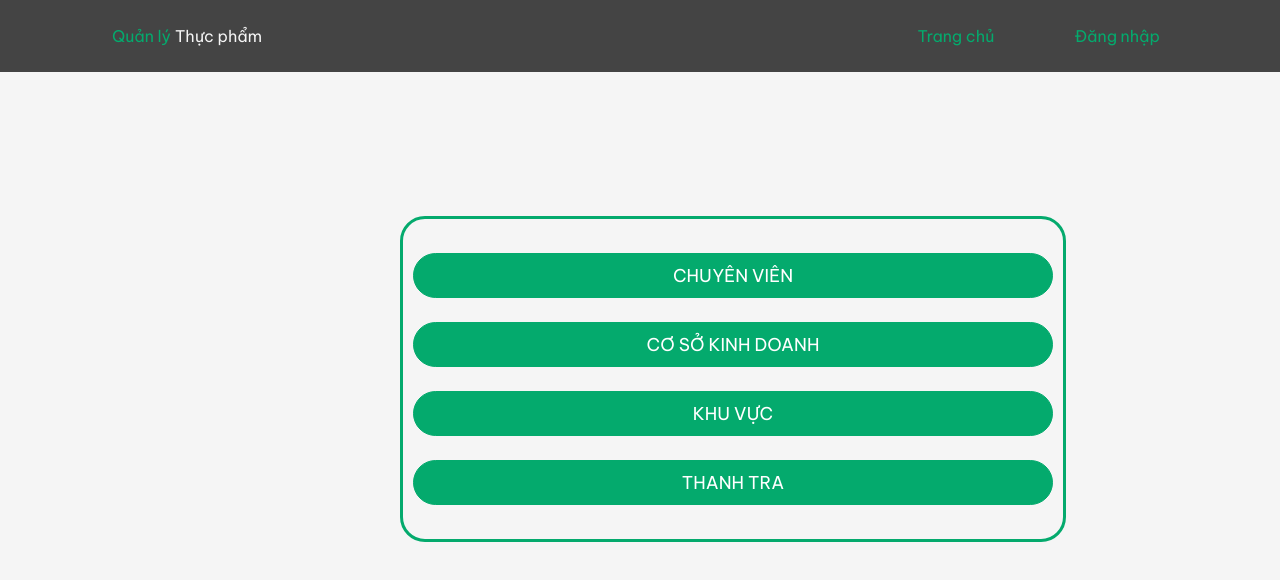
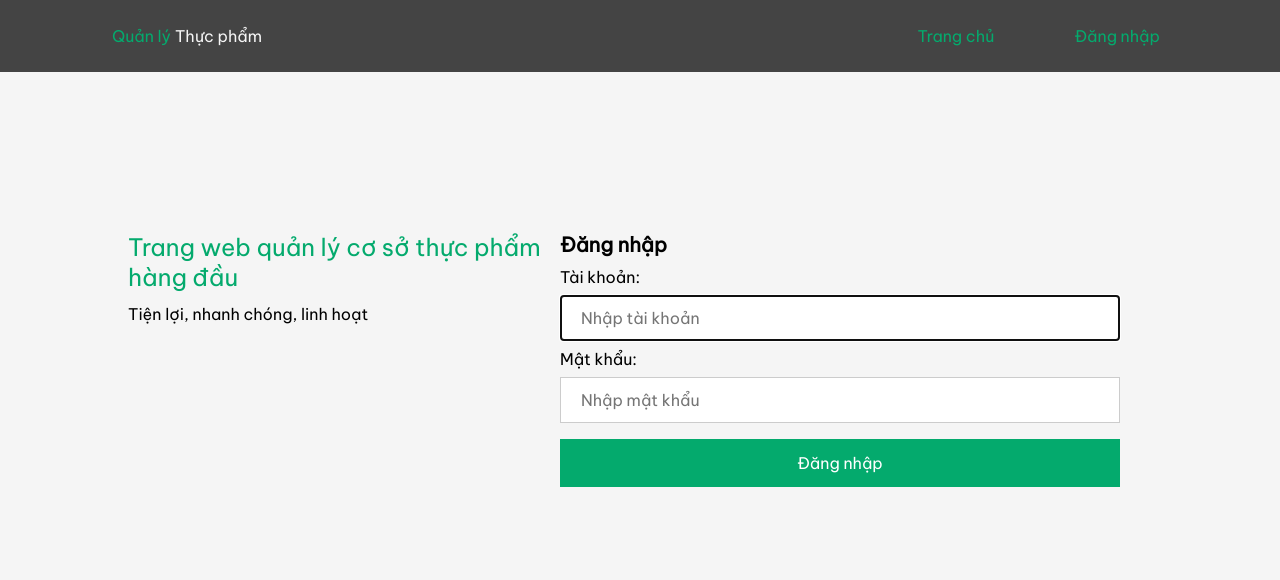
Before and after one commit to lhtrung11/btl-fe, a React (Create React App) app: page / in a window 1280 px wide. Shown: the top 580 px of the page. Built offline with nearby package versions, Linux system fonts and the light colour scheme; no server answers.

Commit message:
update home.js

```diff
--- a/src/components/Home/Home.js
+++ b/src/components/Home/Home.js
@@ -7,55 +7,8 @@ const Home = () => {
     const { state, dispatch } = useContext(AppContext)
 
     return (
-        // state.account ? (
-        //     <div className="homeAction">
-        //         <ul className="actionList">
-        //             <li className="dropdown">
-        //                 <div className="dropbtn">chuyên viên</div>
-        //                 <div className="dropdown-content">
-        //                     <a href="#">Danh sách chuyên viên</a>
-        //                     <div>Chỉnh sửa tài khoản chuyên viên</div>
-        //                 </div>
-        //             </li>
-
-        //             <li className="dropdown">
-        //                 <div className="dropbtn">cơ sở kinh doanh</div>
-        //                 <div className="dropdown-content">
-        //                     <a href="#">Danh sách các cơ sở kinh doanh</a>
-        //                     <div>Chỉnh sửa cơ sở kinh doanh</div>
-        //                 </div>
-        //             </li>
-
-        //             <li className="dropdown">
-        //                 <div className="dropbtn">khu vực</div>
-        //                 <div className="dropdown-content">
-        //                     <a href="#">Danh sách các khu vực</a>
-        //                     <div>Chỉnh sửa khu vực</div>
-        //                 </div>
-        //             </li>
-
-        //             <li className="dropdown">
-        //                 <div className="dropbtn">thanh tra</div>
-        //                 <div className="dropdown-content">
-        //                     <a href="#">Lên lịch thanh tra</a>
-        //                     <a href="#">Xem lịch thanh tra</a>
-        //                 </div>
-        //             </li>
-        //         </ul>
-        //     </div>
-        // ) : (
-        //     <div className="middle">
-        //       <section className="intro">
-        //         <h1>Trang web quản lý cơ sở thực phẩm hàng đầu</h1>
-        //         <p>Tiện lợi, nhanh chóng, linh hoạt</p>
-        //       </section>
-        //       <section>
-        //         <Login />
-        //       </section>
-        //     </div>
-        // )
-
-        <div className="homeAction">
+        state.account ? (
+            <div className="homeAction">
                 <ul className="actionList">
                     <li className="dropdown">
                         <div className="dropbtn">chuyên viên</div>
@@ -90,6 +43,17 @@ const Home = () => {
                     </li>
                 </ul>
             </div>
+        ) : (
+            <div className="middle">
+              <section className="intro">
+                <h1>Trang web quản lý cơ sở thực phẩm hàng đầu</h1>
+                <p>Tiện lợi, nhanh chóng, linh hoạt</p>
+              </section>
+              <section>
+                <Login />
+              </section>
+            </div>
+        )
     )
 }
 
```
